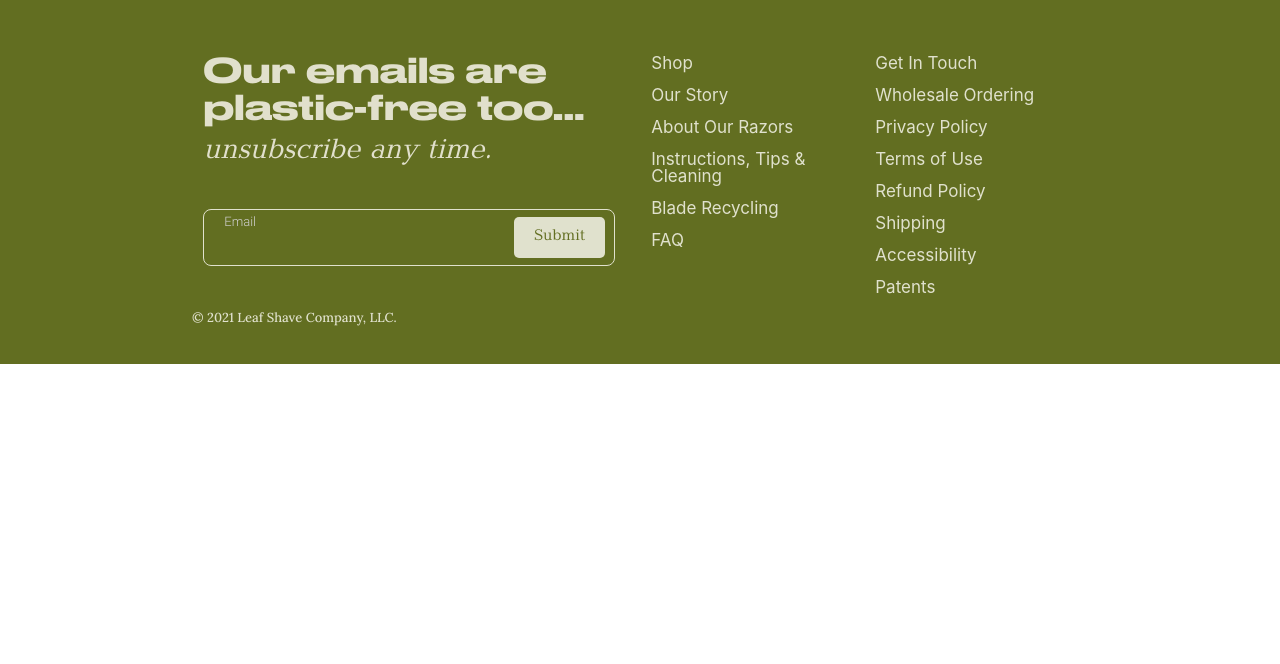
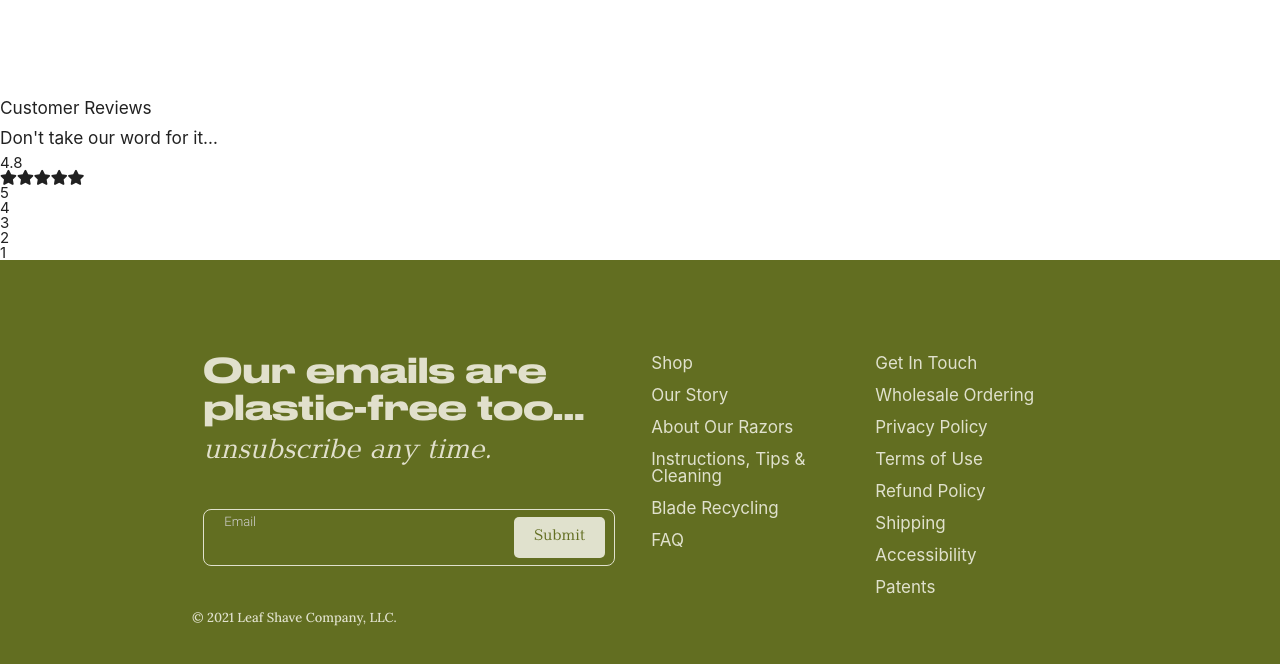
Before and after one commit to asvirkul/Leaf, a PHP site: page /product.html in a window 1280 px wide. Shown: the part 2071-2735 px from the top of the page. Before the commit the page ends 2435 px from the top, so only its background shows below. Run offline with PHP 8.4, Linux system fonts and the light colour scheme; some libraries are stand-ins or nearby versions; some web fonts are replaced.

Commit message:
Product Reviews Start

```diff
--- a/product.html
+++ b/product.html
@@ -247,6 +247,50 @@
     </section>
     <!-- Slider Product End -->
 
+    <!-- Reviews Product Start -->
+    <section class="product-reviews-wrapper">
+        <div class="product-reviews-title">
+            <h6>Customer Reviews</h6>
+            <h6>Don't take our word for it…</h6>
+        </div>
+        <div class="product-reviews-stats">
+            <div class="stars-left">
+                <div class="number">
+                    <p>4.8</p>
+                </div>
+                <div class="stars">
+                    <i class="fas fa-star"></i><i class="fas fa-star"></i><i class="fas fa-star"></i><i class="fas fa-star"></i><i class="fas fa-star"></i>
+                </div>
+                <div class="count-reviews">
+
+                </div>
+            </div><!-- left -->
+            <div class="stats-right">
+                <div class="stat-line">
+                    <p>5</p>
+                    <div class="line-review"></div>
+                </div>
+                <div class="stat-line">
+                    <p>4</p>
+                    <div class="line-review"></div>
+                </div>
+                <div class="stat-line">
+                    <p>3</p>
+                    <div class="line-review"></div>
+                </div>
+                <div class="stat-line">
+                    <p>2</p>
+                    <div class="line-review"></div>
+                </div>
+                <div class="stat-line">
+                    <p>1</p>
+                    <div class="line-review"></div>
+                </div>
+            </div>
+        </div>
+    </section>
+    <!-- Reviews Product End -->
+
     <!-- Footer Start -->
         <footer>
             <div class="footer-content container row">
```
Also changed, not shown: css/style.css (+37 -0 lines).
